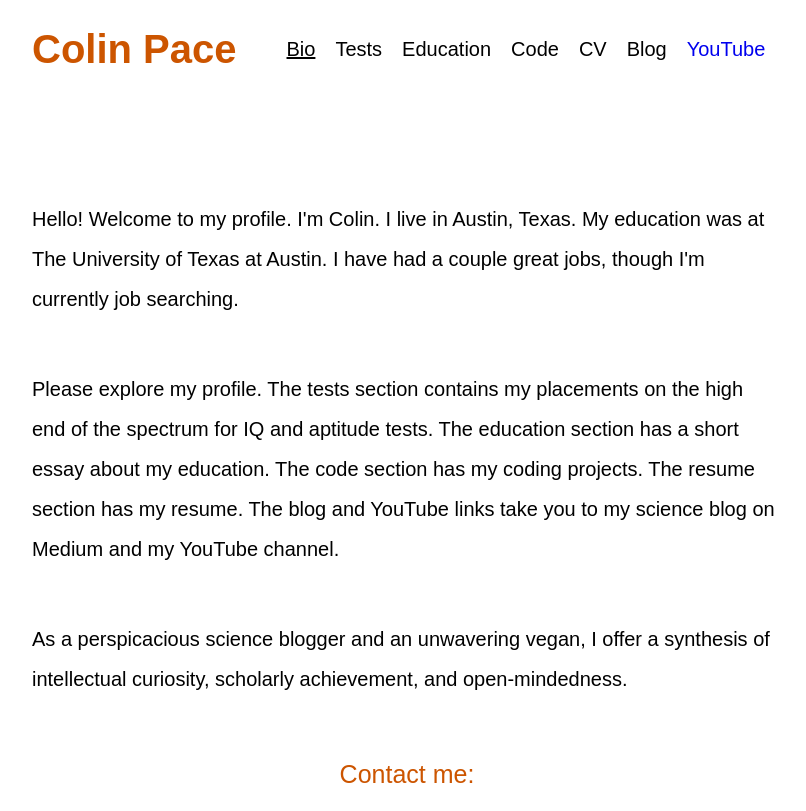
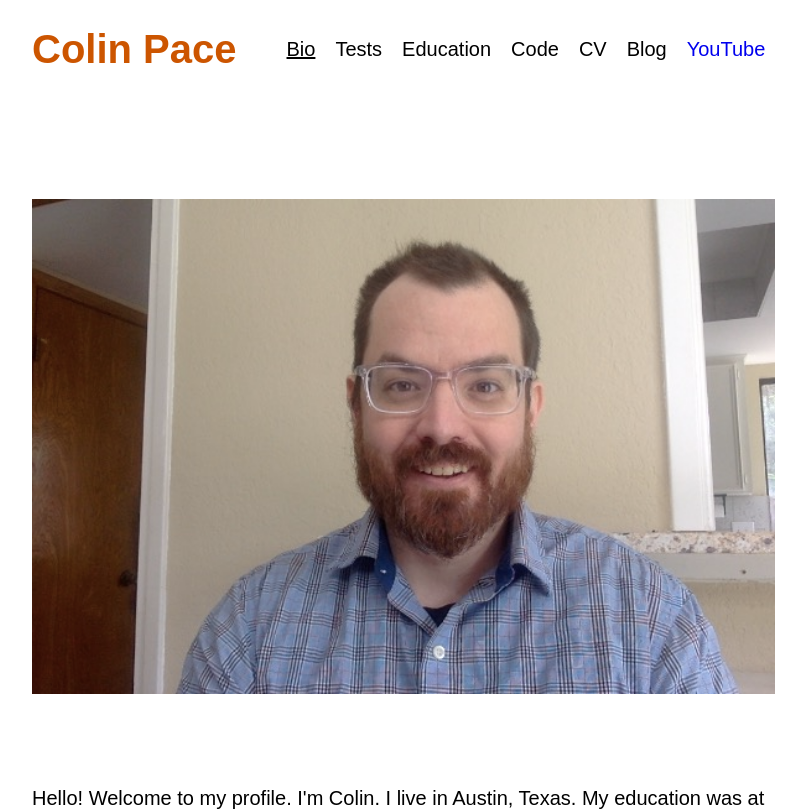
Before and after one commit to Colin-Pace/Portfolio, a React (Create React App) app: page / in a window 1280 px wide. Shown: the top 811 px of the page, without its empty margins (233-1039 px from the left). Built offline with nearby package versions, Linux system fonts and the light colour scheme.

Commit message:
added profile picture

```diff
--- a/src/Profile.css
+++ b/src/Profile.css
@@ -1,8 +1,11 @@
-/* #profileTitle {
-  font-size: 35px;
-  text-align: center;
-  font-family: Arial, Helvetica, sans-serif;
-} */
+#portrait {
+  width: 99%;
+  height: 99%;
+}
+
+#firstParagraph {
+  margin-top: 80px;
+}
 
 .profileText {
   font-family: Arial, Helvetica, sans-serif;
--- a/src/Profile.js
+++ b/src/Profile.js
@@ -4,7 +4,11 @@ import './Profile.css';
 function Profile() {
   return (
     <div>
-      <p className = 'profileText'>Hello! Welcome to my profile. I'm Colin. I live in Austin, Texas. My education was at The University of Texas at Austin. I have had a couple great jobs, though I'm currently job searching.</p>
+      <img
+        id = 'portrait'
+        src = {require('./portrait.jpg')}
+      />
+      <p id = 'firstParagraph' className = 'profileText'>Hello! Welcome to my profile. I'm Colin. I live in Austin, Texas. My education was at The University of Texas at Austin. I have had a couple great jobs, though I'm currently job searching.</p>
       <p className = 'profileText'>Please explore my profile. The tests section contains my placements on the high end of the spectrum for IQ and aptitude tests. The education section has a short essay about my education. The code section has my coding projects. The resume section has my resume. The blog and YouTube links take you to my science blog on Medium and my YouTube channel.</p>
       <p className = 'lastText'>As a perspicacious science blogger and an unwavering vegan, I offer a synthesis of intellectual curiosity, scholarly achievement, and open-mindedness.</p>
     </div>
```
Also changed, not shown: src/portrait.jpg (added).
